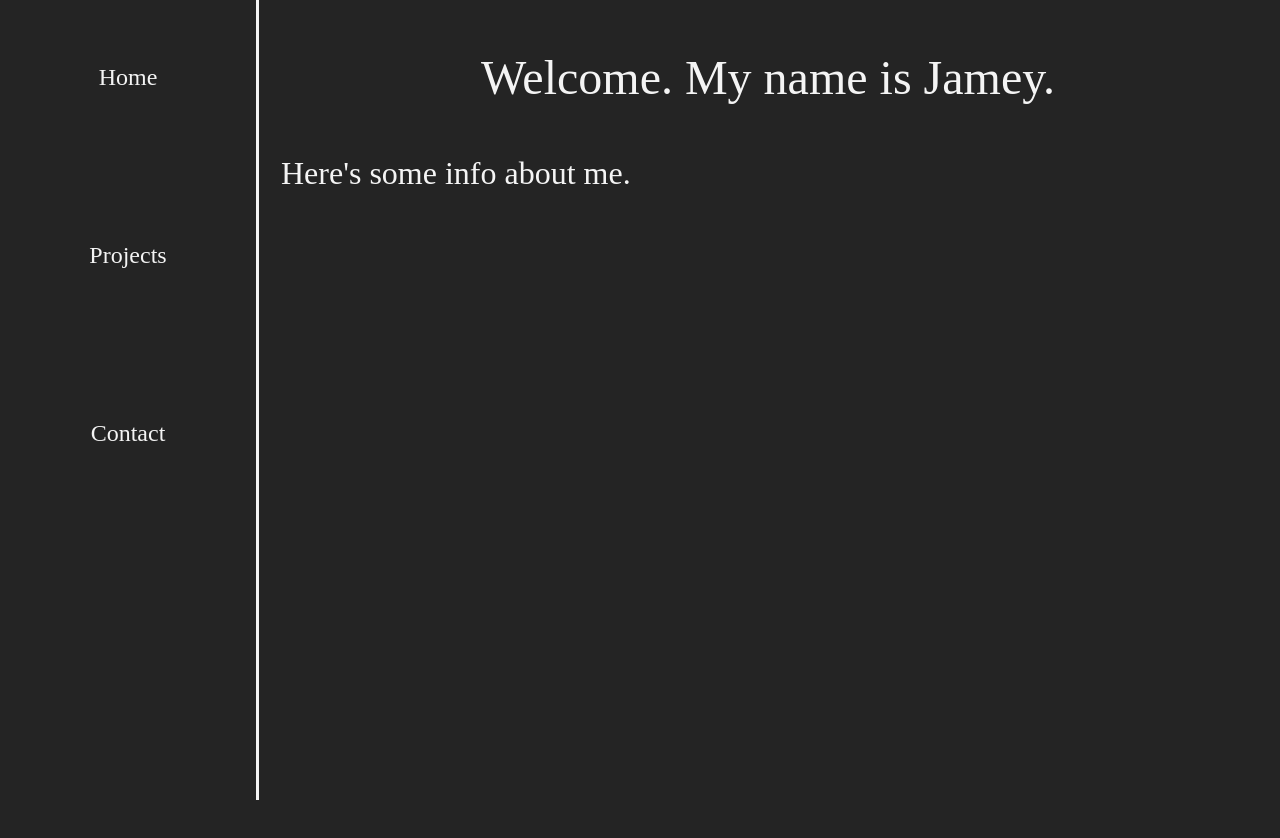
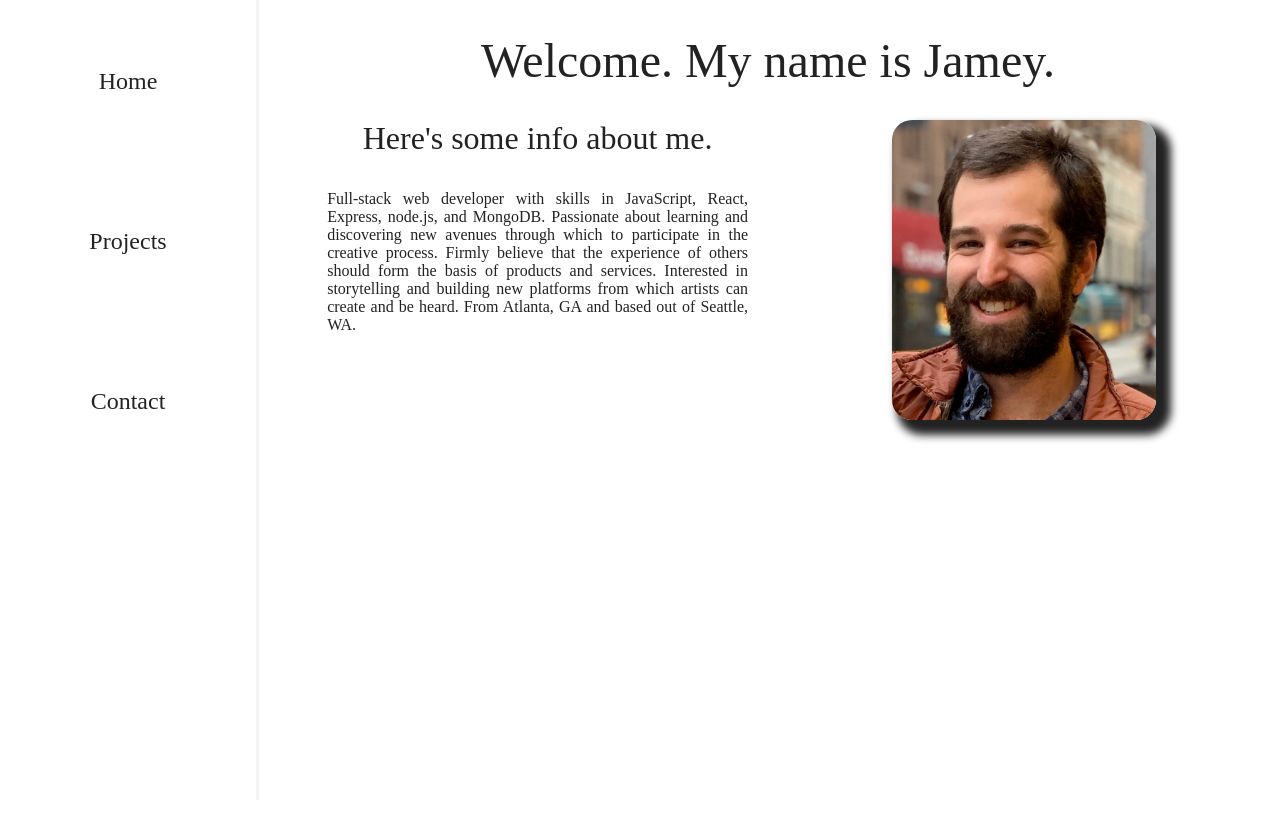
Before and after one commit to jameygronewald/reactTypeScriptPortfolio, a React (Create React App) app: page / in a window 1280 px wide. Shown: the top 838 px of the page. After the commit the page ends 800 px from the top, so only its background shows below. Built offline with nearby package versions, Linux system fonts and the light colour scheme.

Commit message:
edited navbar to use grid and created initial grid with some content for the home page

```diff
--- a/src/App.css
+++ b/src/App.css
@@ -1,9 +1,13 @@
 * {
+    height: 100%;
+}
+
+html, body {
     height: 100%;
     margin: 0;
     padding: 0;
-    color: #f4f4f4;
-    background-color: rgb(36, 36, 36)
+    color: #222;
+    /* background-color: #f4f4f4; */
 }
 
 .container {
@@ -14,20 +18,24 @@
 .navColumn {
     position: fixed;
     width: 20%;
-    grid-column-start: 1;
-    grid-column-end: 1;
-    display: flex;
-    flex-direction: column;
-    justify-content: space-around;
+    grid-column: 1;
+    display: grid;
+    grid-template: 20% 20% 20% 20% 20% / 50% 50%;
     border-right: solid 3px #f4f4f4;
 }
 
+.navRow {
+    grid-column: 1 / 3;
+    display: grid;
+    align-items: center;
+    justify-items: center;
+}
+
 .navLink {
-    margin: auto;
-    padding: 10%;
-    padding-top: 25%;
     font-size: 1.5rem;
     text-decoration: none;
+    color: #222;
+    height: 1.5rem;
 }
 
 .navSpacer {
@@ -35,18 +43,43 @@
 }
 
 .mainColumn {
-    grid-column-start: 2;
-    grid-column-end: 2;
+    grid-column: 2;
+}
+
+.homeContainer {
+    display: grid;
+    grid-template: 120px 50px 50px 150px / 5% 45% 50%;
 }
 
 .bigHeader {
-    margin: 50px 0px;
-    text-align: center;
+    grid-column: 1 / 4;
+    grid-row: 1;
+    margin: auto;
     font-size: 3rem;
     height: auto;
 }
 
 .smallHeader {
-    margin-left: 25px;
+    grid-column: 2;
+    grid-row: 2 / 3;
+    margin: auto;
     font-size: 2rem;
 }
+
+.bioImage {
+    grid-column: 3;
+    grid-row: 2 / 4;
+    height: 300px;
+    width: auto;
+    margin: auto;
+    border-radius: 20px;
+    box-shadow: 10px 10px 8px 5px #222;
+}
+
+.bioText {
+    margin: 20px;
+    grid-column: 2;
+    grid-row: 3 / 4;
+    font-size: 1rem;
+    text-align: justify;
+}
--- /dev/null
+++ b/src/components/BioImage/BioImage.tsx
@@ -0,0 +1,5 @@
+import React from "react";
+
+export const BioImage = () => {
+  return <img className="bioImage" alt="Jamey" src={require("../../assets/bioImage.png")} />;
+};
--- /dev/null
+++ b/src/components/BioText/BioText.tsx
@@ -0,0 +1,15 @@
+import React from "react";
+
+export const BioText = () => {
+  return (
+    <div className="bioText">
+      Full-stack web developer with skills in JavaScript, React, Express,
+      node.js, and MongoDB. Passionate about learning and discovering new
+      avenues through which to participate in the creative process. Firmly
+      believe that the experience of others should form the basis of products
+      and services. Interested in storytelling and building new platforms from
+      which artists can create and be heard. From Atlanta, GA and based out of
+      Seattle, WA.
+    </div>
+  );
+};
--- a/src/components/NavColumn/NavColumn.tsx
+++ b/src/components/NavColumn/NavColumn.tsx
@@ -7,7 +7,6 @@ export const NavColumn = () => {
       <NavLink name="Home" pathName="" />
       <NavLink name="Projects" pathName="projects" />
       <NavLink name="Contact" pathName="contact" />
-      <div className="navSpacer"></div>
     </>
   );
 };
--- a/src/components/NavLink/NavLink.tsx
+++ b/src/components/NavLink/NavLink.tsx
@@ -3,8 +3,10 @@ import { Link } from "react-router-dom";
 
 export const NavLink = (props: { name: string; pathName: string }) => {
   return (
-    <Link to={props.pathName} className="navLink">
-      {props.name}
-    </Link>
+    <div className="navRow">
+      <Link to={props.pathName} className="navLink">
+        {props.name}
+      </Link>
+    </div>
   );
 };
--- a/src/pages/Home/Home.tsx
+++ b/src/pages/Home/Home.tsx
@@ -1,12 +1,16 @@
 import React from "react";
 import { BigHeader } from "../../components/BigHeader/BigHeader";
 import { SmallHeader } from "../../components/SmallHeader/SmallHeader";
+import { BioImage } from "../../components/BioImage/BioImage";
+import { BioText } from "../../components/BioText/BioText";
 
 export const Home = () => {
   return (
-    <>
+    <div className="homeContainer">
       <BigHeader text="Welcome. My name is Jamey." />
       <SmallHeader text="Here's some info about me." />
-    </>
+      <BioImage />
+      <BioText />
+    </div>
   );
 };
```
Also changed, not shown: src/assets/bioImage.png (added).
